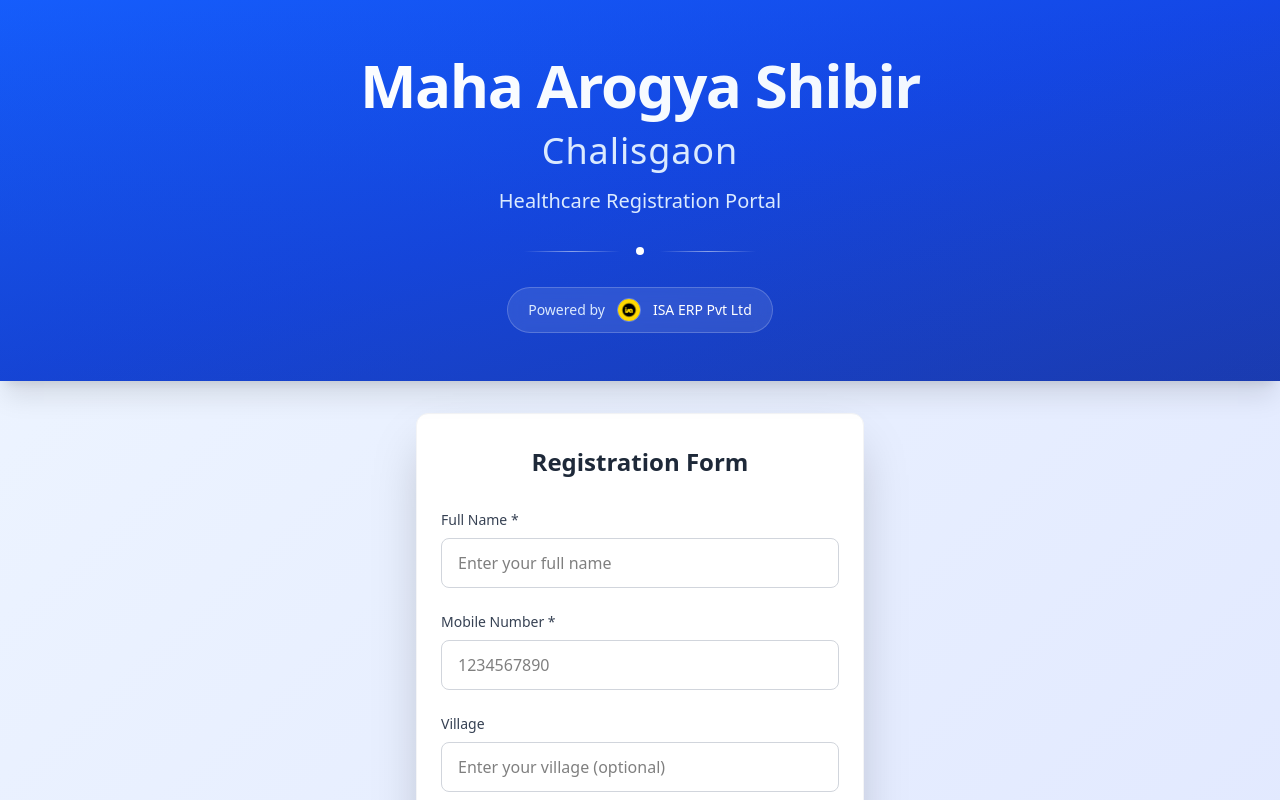
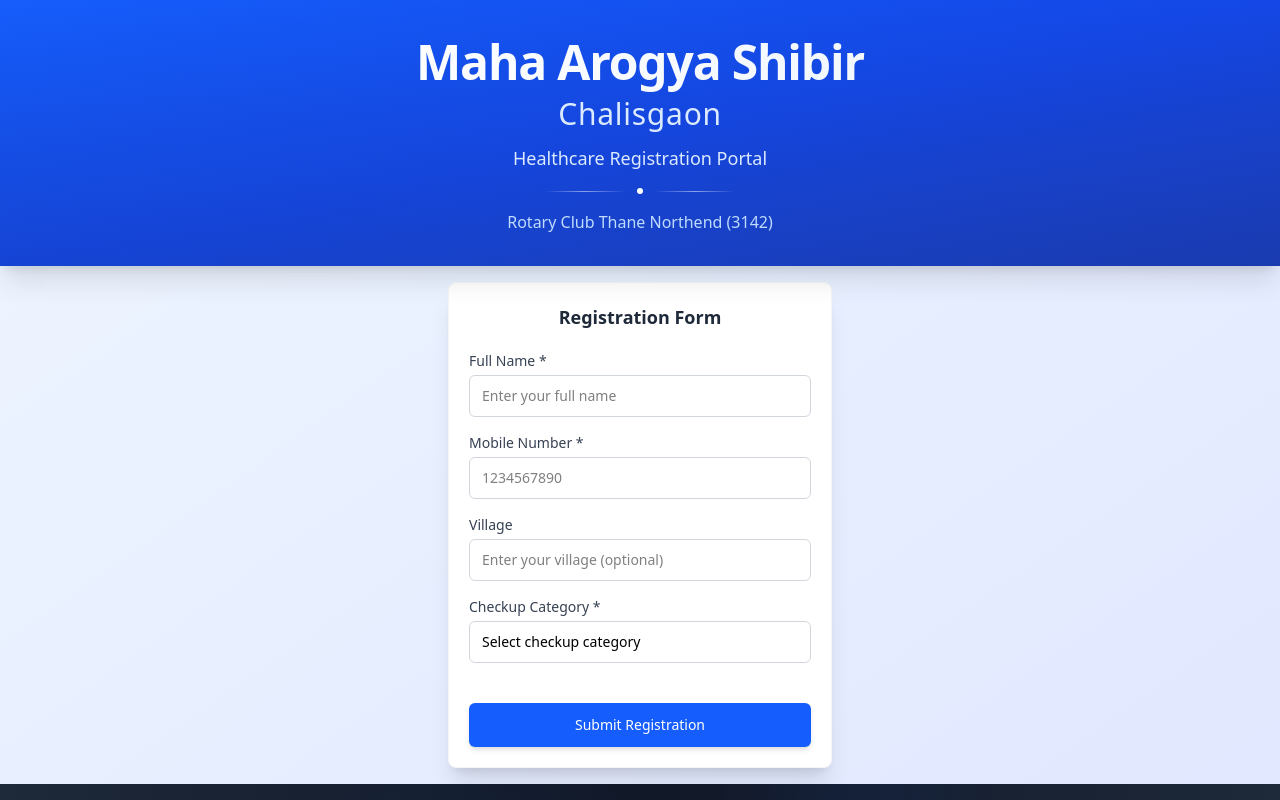
Before and after one commit to sameershrikhande-isa/isa-erp-pvt-ltd-maha-arogya-shibir-chalisgaon-form, a React (Vite) app: page / in a window 1280 px wide. Shown: the top 800 px of the page. Built offline with nearby package versions, Linux system fonts and the light colour scheme.

Commit message:
update 3

```diff
--- a/src/components/ContactForm.jsx
+++ b/src/components/ContactForm.jsx
@@ -102,76 +102,76 @@
       <Header />
 
       {/* Main Content */}
-      <main className="flex-1 py-8 px-4 sm:px-6 lg:px-8">
-        <div className="max-w-md mx-auto">
-          <div className="bg-white rounded-xl shadow-2xl overflow-hidden border border-gray-100">
+      <main className="flex-1 py-4 px-4 sm:px-6 lg:px-8">
+        <div className="max-w-sm mx-auto">
+          <div className="bg-white rounded-lg shadow-xl overflow-hidden border border-gray-100">
             {/* Form Section */}
-            <div className="px-6 py-8">
-              <h2 className="text-xl sm:text-2xl font-semibold mb-8 text-gray-800 text-center">
+            <div className="px-5 py-5">
+              <h2 className="text-lg font-semibold mb-5 text-gray-800 text-center">
                 Registration Form
               </h2>
 
-              <form onSubmit={handleSubmit(onSubmit)} className="space-y-6">
+              <form onSubmit={handleSubmit(onSubmit)} className="space-y-4">
                 {/* Full Name Field */}
                 <div>
-                  <label htmlFor="fullName" className="block text-sm font-medium text-gray-700 mb-2">
+                  <label htmlFor="fullName" className="block text-sm font-medium text-gray-700 mb-1">
                     Full Name *
                   </label>
                   <input
                     id="fullName"
                     type="text"
                     {...register('fullName')}
-                    className="w-full px-4 py-3 text-base border border-gray-300 rounded-lg focus:outline-none focus:ring-2 focus:ring-blue-500 focus:border-transparent transition-colors"
+                    className="w-full px-3 py-2.5 text-sm border border-gray-300 rounded-md focus:outline-none focus:ring-2 focus:ring-blue-500 focus:border-transparent transition-colors"
                     placeholder="Enter your full name"
                   />
                   {errors.fullName && (
-                    <p className="text-red-500 text-sm mt-2">{errors.fullName.message}</p>
+                    <p className="text-red-500 text-xs mt-1">{errors.fullName.message}</p>
                   )}
                 </div>
 
                 {/* Mobile Number Field */}
                 <div>
-                  <label htmlFor="mobileNumber" className="block text-sm font-medium text-gray-700 mb-2">
+                  <label htmlFor="mobileNumber" className="block text-sm font-medium text-gray-700 mb-1">
                     Mobile Number *
                   </label>
                   <input
                     id="mobileNumber"
                     type="tel"
                     {...register('mobileNumber')}
-                    className="w-full px-4 py-3 text-base border border-gray-300 rounded-lg focus:outline-none focus:ring-2 focus:ring-blue-500 focus:border-transparent transition-colors"
+                    className="w-full px-3 py-2.5 text-sm border border-gray-300 rounded-md focus:outline-none focus:ring-2 focus:ring-blue-500 focus:border-transparent transition-colors"
                     placeholder="1234567890"
                   />
                   {errors.mobileNumber && (
-                    <p className="text-red-500 text-sm mt-2">{errors.mobileNumber.message}</p>
+                    <p className="text-red-500 text-xs mt-1">{errors.mobileNumber.message}</p>
                   )}
                 </div>
 
                 {/* Village Field */}
                 <div>
-                  <label htmlFor="village" className="block text-sm font-medium text-gray-700 mb-2">
+                  <label htmlFor="village" className="block text-sm font-medium text-gray-700 mb-1">
                     Village
                   </label>
                   <input
                     id="village"
                     type="text"
                     {...register('village')}
-                    className="w-full px-4 py-3 text-base border border-gray-300 rounded-lg focus:outline-none focus:ring-2 focus:ring-blue-500 focus:border-transparent transition-colors"
+                    className="w-full px-3 py-2.5 text-sm border border-gray-300 rounded-md focus:outline-none focus:ring-2 focus:ring-blue-500 focus:border-transparent transition-colors"
                     placeholder="Enter your village (optional)"
                   />
                   {errors.village && (
-                    <p className="text-red-500 text-sm mt-2">{errors.village.message}</p>
+                    <p className="text-red-500 text-xs mt-1">{errors.village.message}</p>
                   )}
                 </div>
 
                 {/* Checkup Category Field */}
                 <div>
-                  <label htmlFor="checkupCategory" className="block text-sm font-medium text-gray-700 mb-2">
+                  <label htmlFor="checkupCategory" className="block text-sm font-medium text-gray-700 mb-1">
                     Checkup Category *
                   </label>
                   <select
                     id="checkupCategory"
                     {...register('checkupCategory')}
-                    className="w-full px-4 py-3 text-base border border-gray-300 rounded-lg focus:outline-none focus:ring-2 focus:ring-blue-500 focus:border-transparent transition-colors appearance-none bg-white"
+                    className="w-full px-3 py-2.5 text-sm border border-gray-300 rounded-md focus:outline-none focus:ring-2 focus:ring-blue-500 focus:border-transparent transition-colors appearance-none bg-white"
                   >
                     <option value="">Select checkup category</option>
                     {checkupCategories.map((category) => (
@@ -181,7 +181,7 @@
                     ))}
                   </select>
                   {errors.checkupCategory && (
-                    <p className="text-red-500 text-sm mt-2">{errors.checkupCategory.message}</p>
+                    <p className="text-red-500 text-xs mt-1">{errors.checkupCategory.message}</p>
                   )}
                 </div>
 
@@ -189,7 +189,7 @@
                 <button
                   type="submit"
                   disabled={isSubmitting}
-                  className="w-full bg-blue-600 hover:bg-blue-700 disabled:bg-blue-300 disabled:cursor-not-allowed text-white font-medium py-4 px-6 rounded-lg transition-colors duration-200 text-base mt-8 touch-manipulation shadow-lg hover:shadow-xl"
+                  className="w-full bg-blue-600 hover:bg-blue-700 disabled:bg-blue-300 disabled:cursor-not-allowed text-white font-medium py-3 px-4 rounded-md transition-colors duration-200 text-sm mt-6 touch-manipulation shadow-md hover:shadow-lg"
                 >
                   {isSubmitting ? 'Submitting...' : 'Submit Registration'}
                 </button>
--- a/src/components/Header.jsx
+++ b/src/components/Header.jsx
@@ -4,41 +4,35 @@
       {/* Subtle Background Enhancement */}
       <div className="absolute inset-0 bg-gradient-to-t from-blue-900/20 to-transparent"></div>
 
-      <div className="relative max-w-5xl mx-auto px-6 py-12 text-center">
+      <div className="relative max-w-4xl mx-auto px-6 py-8 text-center">
         {/* Main Event Title */}
-        <h1 className="mb-4">
-          <span className="block text-4xl sm:text-5xl lg:text-6xl font-bold bg-gradient-to-r from-white to-blue-50 bg-clip-text text-transparent tracking-tight leading-tight">
+        <h1 className="mb-3">
+          <span className="block text-3xl sm:text-4xl lg:text-5xl font-bold bg-gradient-to-r from-white to-blue-50 bg-clip-text text-transparent tracking-tight leading-tight">
             Maha Arogya Shibir
           </span>
-          <span className="block text-2xl sm:text-3xl lg:text-4xl font-medium mt-2 text-blue-100 tracking-wide">
+          <span className="block text-xl sm:text-2xl lg:text-3xl font-medium mt-1 text-blue-100 tracking-wide">
             Chalisgaon
           </span>
         </h1>
 
         {/* Subtitle */}
-        <p className="text-blue-100 text-lg sm:text-xl mb-8 font-light">
+        <p className="text-blue-100 text-base sm:text-lg mb-4 font-light">
           Healthcare Registration Portal
         </p>
 
         {/* Refined Decorative Element */}
-        <div className="flex items-center justify-center mb-8">
-          <div className="h-px bg-gradient-to-r from-transparent via-white/50 to-transparent w-24"></div>
-          <div className="mx-4">
-            <div className="w-2 h-2 bg-white rounded-full"></div>
+        <div className="flex items-center justify-center mb-4">
+          <div className="h-px bg-gradient-to-r from-transparent via-white/50 to-transparent w-20"></div>
+          <div className="mx-3">
+            <div className="w-1.5 h-1.5 bg-white rounded-full"></div>
           </div>
-          <div className="h-px bg-gradient-to-r from-transparent via-white/50 to-transparent w-24"></div>
+          <div className="h-px bg-gradient-to-r from-transparent via-white/50 to-transparent w-20"></div>
         </div>
 
-        {/* Clean Powered By */}
-        <div className="inline-flex items-center space-x-3 bg-white/10 backdrop-blur-sm px-5 py-2.5 rounded-full border border-white/20">
-          <span className="text-sm text-blue-100">Powered by</span>
-          <img
-            src="/isa-logo-favicon.jpg"
-            alt="ISA Logo"
-            className="w-6 h-6 rounded-full border border-white/30"
-          />
-          <span className="text-sm font-medium text-white">ISA ERP Pvt Ltd</span>
-        </div>
+        {/* Rotary Club Information */}
+        <p className="text-blue-200 text-sm sm:text-base font-medium">
+          Rotary Club Thane Northend (3142)
+        </p>
       </div>
     </header>
   )
```
